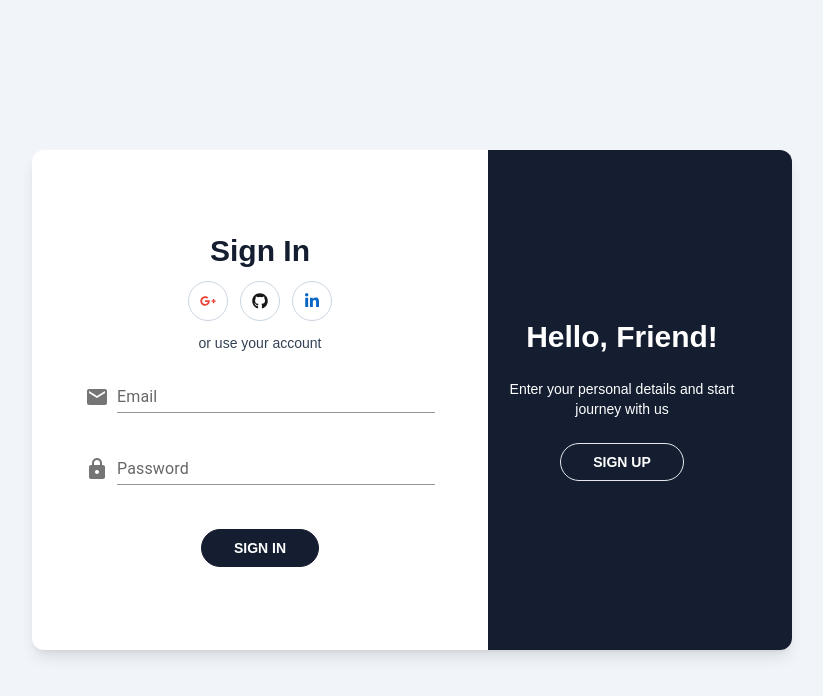
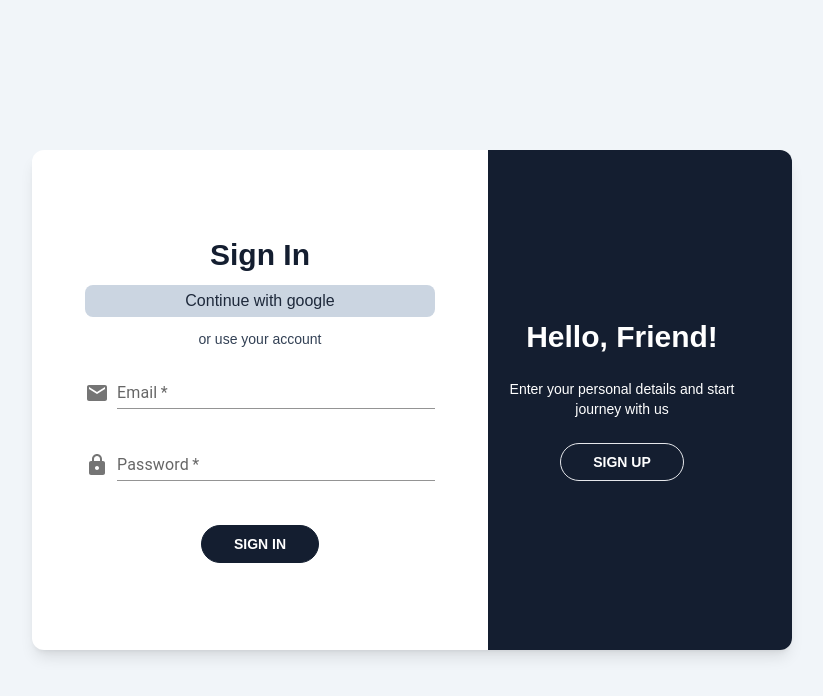
Before and after one commit to mrjakhongir/mern-auth, a React (Vite) app in the folder client/: page /auth in a window 1280 px wide. Shown: the top 696 px of the page, without its empty margins (228-1051 px from the left). Built offline with nearby package versions, Linux system fonts and the light colour scheme.

Commit message:
feat: implement google auth client side.

```diff
--- a/client/package.json
+++ b/client/package.json
@@ -15,6 +15,7 @@
     "@mui/icons-material": "^5.16.6",
     "@mui/material": "^5.16.6",
     "@reduxjs/toolkit": "^2.2.7",
+    "firebase": "^10.12.5",
     "react": "^18.3.1",
     "react-dom": "^18.3.1",
     "react-hook-form": "^7.52.2",
--- a/client/src/components/LoginForm.tsx
+++ b/client/src/components/LoginForm.tsx
@@ -5,12 +5,12 @@ import { Box, TextField } from '@mui/material';
 import EmailIcon from '@mui/icons-material/Email';
 import HttpsRoundedIcon from '@mui/icons-material/HttpsRounded';
 
-import SocialApps from './SocialApps';
 import Text from './Text';
 import Title from './Title';
 
 import { signInStart, signInSuccess, signInFailure } from '../redux/userSlice';
 import { RootState } from '../redux/store';
+import OAuth from './OAuth';
 
 type LoginFormProps = {
 	toggleWelcome: boolean;
@@ -70,7 +70,7 @@ function LoginForm({ toggleWelcome }: LoginFormProps) {
 				className='h-full flex flex-col gap-3 min-w-[350px]'
 				onSubmit={handleSubmit(handleForm)}>
 				<Title content='Sign In' theme='light' />
-				<SocialApps />
+				<OAuth />
 				<Text content='or use your account' theme='light' />
 				<div className='flex flex-col gap-6'>
 					<Box sx={{ display: 'flex', alignItems: 'flex-end' }}>
@@ -79,6 +79,7 @@ function LoginForm({ toggleWelcome }: LoginFormProps) {
 							label='Email'
 							variant='standard'
 							className='w-full'
+							required
 							{...register('email')}
 						/>
 					</Box>
@@ -88,6 +89,7 @@ function LoginForm({ toggleWelcome }: LoginFormProps) {
 							label='Password'
 							variant='standard'
 							className='w-full'
+							required
 							{...register('password')}
 						/>
 					</Box>
--- /dev/null
+++ b/client/src/components/OAuth.tsx
@@ -0,0 +1,40 @@
+import { signInWithPopup, GoogleAuthProvider, getAuth } from 'firebase/auth';
+import { app } from '../firebase';
+import { useDispatch } from 'react-redux';
+import { signInSuccess } from '../redux/userSlice';
+
+function OAuth() {
+	const dispatch = useDispatch();
+	async function handleSubmit() {
+		try {
+			const provider = new GoogleAuthProvider();
+			const auth = getAuth(app);
+			const result = await signInWithPopup(auth, provider);
+			const response = await fetch('/api/auth/google', {
+				method: 'POST',
+				headers: {
+					'Content-Type': 'application/json',
+				},
+				body: JSON.stringify({
+					username: result.user.displayName,
+					email: result.user.email,
+					photo: result.user.photoURL,
+				}),
+			});
+			const data = response.json();
+			dispatch(signInSuccess(data));
+		} catch (err) {
+			console.log(err);
+		}
+	}
+	return (
+		<button
+			type='button'
+			className='bg-slate-300 text-slate-800 py-1 px-2 rounded-lg cursor-pointer transition-all hover:bg-slate-200'
+			onClick={handleSubmit}>
+			Continue with google
+		</button>
+	);
+}
+
+export default OAuth;
--- a/client/src/components/RegisterForm.tsx
+++ b/client/src/components/RegisterForm.tsx
@@ -5,9 +5,9 @@ import { Box, TextField } from '@mui/material';
 import { useForm } from 'react-hook-form';
 
 import Title from './Title';
-import SocialApps from './SocialApps';
 import Text from './Text';
 import { SetStateAction, useState } from 'react';
+import OAuth from './OAuth';
 
 type RegisterFormProps = {
 	toggleWelcome: boolean;
@@ -69,7 +69,7 @@ function RegisterForm({ toggleWelcome, setToggleWelcome }: RegisterFormProps) {
 				className='h-full flex flex-col gap-3 min-w-[350px]'
 				onSubmit={handleSubmit(handleForm)}>
 				<Title content='Create Account' theme='light' />
-				<SocialApps />
+				<OAuth />
 				<Text content='or use your email for registration' theme='light' />
 				<div className='flex flex-col gap-6'>
 					<Box sx={{ display: 'flex', alignItems: 'flex-end' }}>
@@ -80,6 +80,7 @@ function RegisterForm({ toggleWelcome, setToggleWelcome }: RegisterFormProps) {
 							label='Username'
 							variant='standard'
 							className='w-full'
+							required
 							{...register('username')}
 						/>
 					</Box>
@@ -89,6 +90,7 @@ function RegisterForm({ toggleWelcome, setToggleWelcome }: RegisterFormProps) {
 							label='Email'
 							variant='standard'
 							className='w-full'
+							required
 							{...register('email')}
 						/>
 					</Box>
@@ -98,6 +100,7 @@ function RegisterForm({ toggleWelcome, setToggleWelcome }: RegisterFormProps) {
 							label='Password'
 							variant='standard'
 							className='w-full'
+							required
 							{...register('password')}
 						/>
 					</Box>
--- a/client/src/components/SocialApps.tsx
+++ /dev/null
@@ -1,28 +0,0 @@
-const socialMedia = [
-	{ id: 1, link: '', img: '/icons/google.svg', label: 'Google' },
-	{ id: 2, link: '', img: '/icons/github.svg', label: 'GitHub' },
-	{ id: 3, link: '', img: '/icons/linkedin.svg', label: 'LinkedIn' },
-];
-
-function SocialApps() {
-	return (
-		<div className='flex items-center justify-center gap-3'>
-			{socialMedia.map((app) => (
-				<a
-					href={app.link}
-					className='w-10 h-10 border border-slate-300 rounded-full flex items-center justify-center cursor-pointer transition-all hover:shadow-lg hover:-translate-y-[2px]'
-					key={app.id}>
-					<img
-						className='w-4 h-4'
-						src={app.img}
-						alt={app.label}
-						width={20}
-						height={20}
-					/>
-				</a>
-			))}
-		</div>
-	);
-}
-
-export default SocialApps;
--- /dev/null
+++ b/client/src/firebase.ts
@@ -0,0 +1,12 @@
+import { initializeApp } from 'firebase/app';
+
+const firebaseConfig = {
+	apiKey: import.meta.env.VITE_FIREBASE_API_KEY,
+	authDomain: 'mern-auth-f3589.firebaseapp.com',
+	projectId: 'mern-auth-f3589',
+	storageBucket: 'mern-auth-f3589.appspot.com',
+	messagingSenderId: '614934502303',
+	appId: '1:614934502303:web:7056d82141334b6b443baa',
+};
+
+export const app = initializeApp(firebaseConfig);
```
Also changed, not shown: 2 other files (tests, documents, lock files or other folders).
